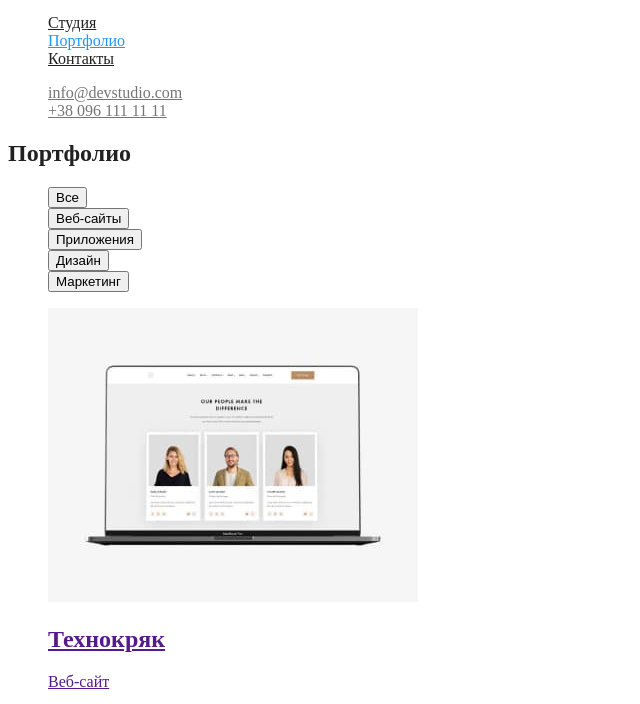
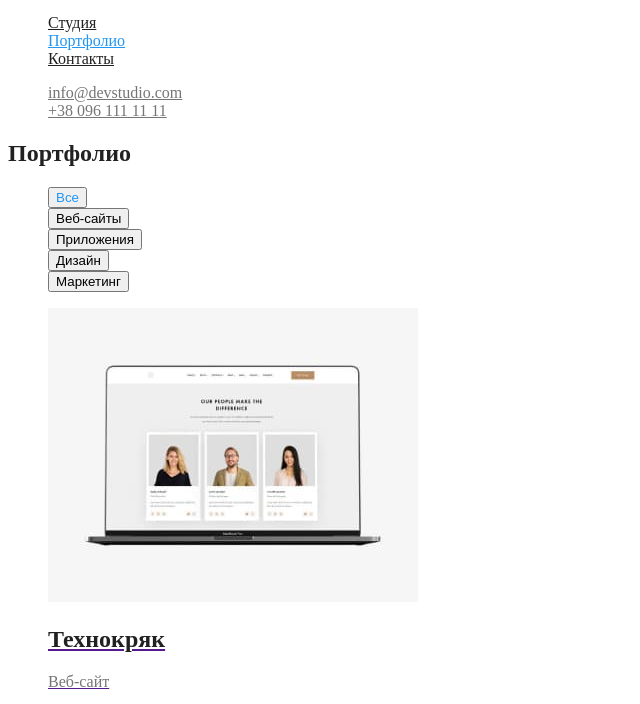
Before and after one commit to MariaK1506/goit-markup-hw-02, a plain HTML site: page portfolio.html in a window 1280 px wide. Shown: the part 28-732 px from the top of the page, without its empty margins (0-640 px from the left). Drawn offline with Linux system fonts and the light colour scheme.

Commit message:
Стилизация цвета Porfolio.html

```diff
--- a/css/styles.css
+++ b/css/styles.css
@@ -86,3 +86,13 @@ ul {
   color: var(--accent-color);
 }
 /* СТИЛИ ДЛЯ portfolio.html */
+
+.projects-lists .button-current {
+  color: var(--accent-color);
+}
+
+.projects-cards .projects-cards-title {
+  color: var(--primary-text-color);
+}
+.projects-cards .projects-cards-text {
+  color: var(--secondary-text-color)
```
